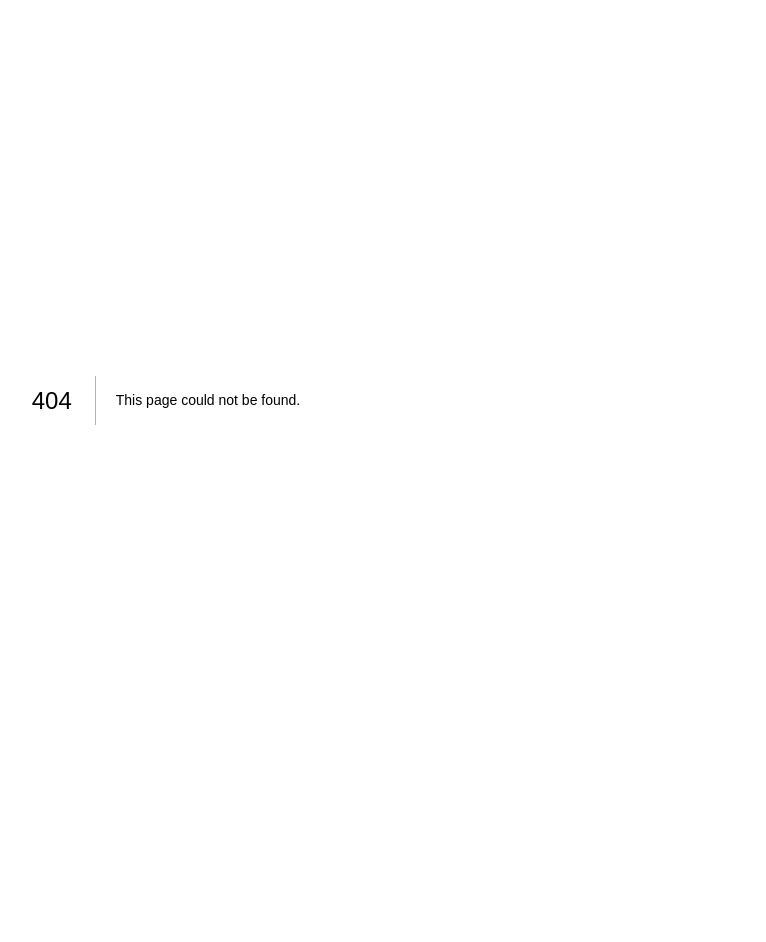
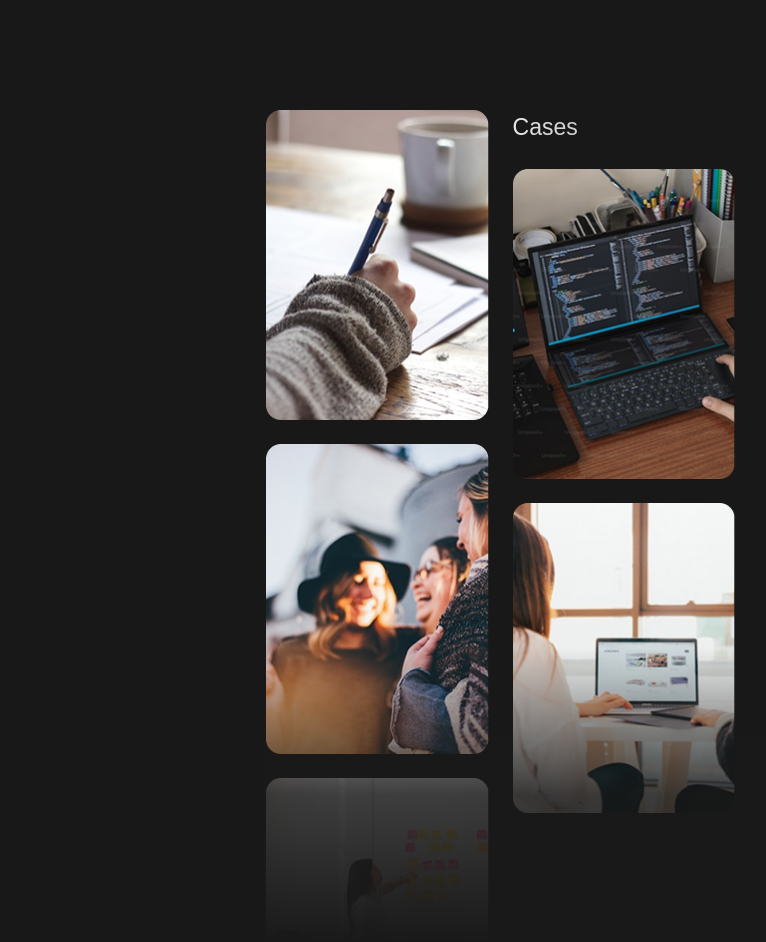
Before and after one commit to Douglas2803/Zerium, a Next.js app: page /components/Section/Hero/Paralax in a window 1280 px wide. Before the commit this address had no page. Shown: the top 942 px of the page, without its empty margins (474-1240 px from the left). Before the commit the page ends 800 px from the top, so only its background shows below. Built offline with nearby package versions, Linux system fonts and the light colour scheme.

Commit message:
feat: Cria Paralax

```diff
--- /dev/null
+++ b/src/app/components/Section/Hero/Paralax/page.tsx
@@ -0,0 +1,20 @@
+import ParalaxItem from "./Paralax-Item/Paralax-Item";
+
+const Paralax = () => {
+  return (
+    <div className="flex sm:absolute right-[0] sm:top-[210px] lg:top-[36px] lg:right-[71px] gap-6 text-white mt-[74px] linear_black_paralax">
+      <div className="flex flex-col gap-4 md:gap-6">
+        <ParalaxItem x={0} />
+        <ParalaxItem x={1} />
+        <ParalaxItem x={2} />
+      </div>
+      <div className="flex flex-col gap-4 lg:gap-6">
+        <h1 className="text-left linear_grey_1 text-[23px]">Cases</h1>
+        <ParalaxItem x={3} />
+        <ParalaxItem x={4} />
+      </div>
+    </div>
+  );
+};
+
+export default Paralax;
```
